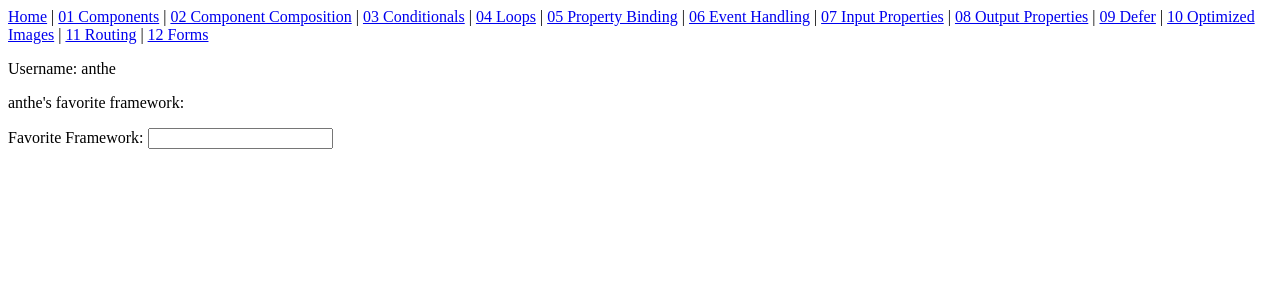
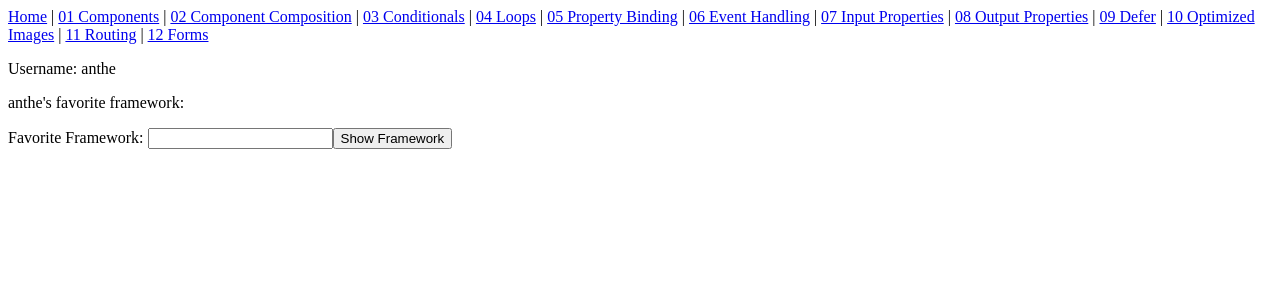
Before and after one commit to anthe-sleeckx/angular-tutorials, an Angular app: page /forms in a window 1280 px wide. Shown: the top 300 px of the page. Built offline with nearby package versions, Linux system fonts and the light colour scheme.

Commit message:
form control values

```diff
--- a/src/app/12Forms/forms.ts
+++ b/src/app/12Forms/forms.ts
@@ -10,6 +10,7 @@ import { FormsModule } from '@angular/forms';
       Favorite Framework:
       <input id="framework" type="text" [(ngModel)]="favoriteFramework" />
     </label>
+    <button (click)="showFramework()">Show Framework</button>
   `,
   imports: [FormsModule],
 })
@@ -17,4 +18,7 @@ import { FormsModule } from '@angular/forms';
 export class UserForms {
   favoriteFramework = '';
   username = 'anthe';
+  showFramework() {
+    alert(this.favoriteFramework);
+  }
 }
```
